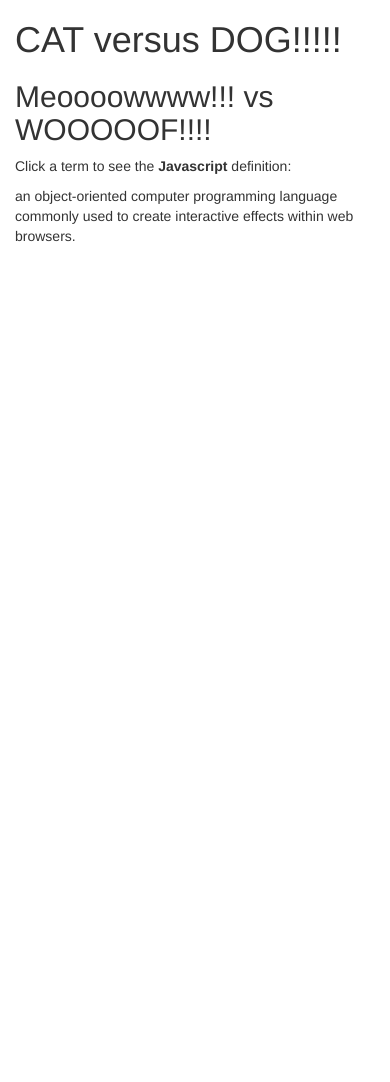
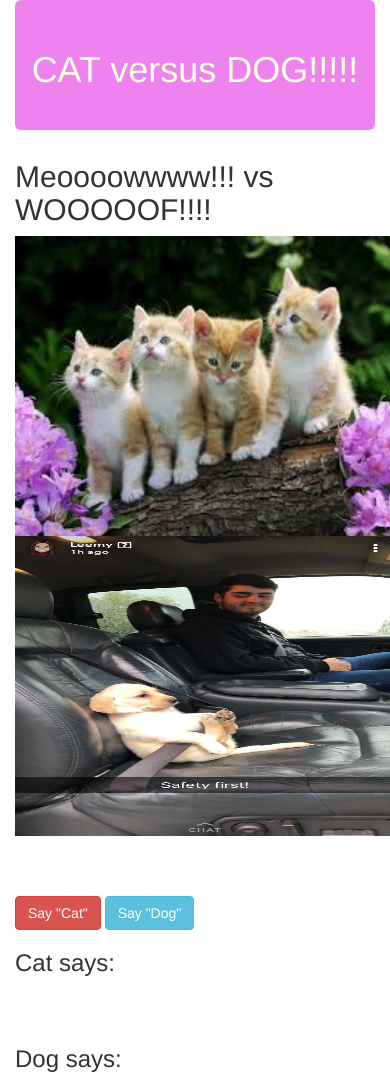
Before and after one commit to annieyshin/cat-vs-dog, a plain HTML site: page INDEX.html in a window 390 px wide. Before the commit the page ends 844 px from the top, so only its background shows below. Drawn offline with Linux system fonts and the light colour scheme.

Commit message:
add cat and dog buttons along with lists that prepend their animal noises phonetically

```diff
--- a/INDEX.html
+++ b/INDEX.html
@@ -9,17 +9,53 @@
   </head>
   <body>
     <div class="container">
-      <h1>CAT versus DOG!!!!!</h1>
+      <div class="jumbotron">
+        <h1>CAT versus DOG!!!!!</h1>
+      </div>
       <h2>Meoooowwww!!! vs WOOOOOF!!!!</h2>
+        <tr>
+          <td><img src="img/kitten.jpeg" height=300px width=380px></td>
+          <td><img src="img/puppy.jpg" height=300px width=380px></td>
+        </tr>
+        <br>
+        <br>
+        <br>
+        <br>
 
-      <div class="cat">
+
+      <button class="btn btn-danger" id="cat">Say "Cat"</button>
+      <button class="btn btn-info" id="dog">Say "Dog"</button>
+
+      <div>
+        <div class="row">
+          <div class="col-md-5">
+            <h3>Cat says:</h3>
+              <ul class="cat-list" id="cat-says">
+
+              </ul>
+          </div>
+        </div>
+      </div>
+      <br>
+      <br>
+      <div>
+        <div class="row">
+          <div class="col-md-5">
+            <h3>Dog says:</h3>
+              <ul class="dog-list" id="dog-says">
+
+              </ul>
+          </div>
+        </div>
+      </div>
+      <!-- <div class="cat">
         <p>Click a term to see the <strong>Javascript</strong> definition:</p>
 
         <div class="cat_1">
           <p>an object-oriented computer programming language commonly used to create interactive effects within web browsers.
           </p>
         </div>
-      </div>
+      </div> -->
 
 
   </div> <!-- <container div ending> -->
--- a/css/styles.css
+++ b/css/styles.css
@@ -0,0 +1,6 @@
+.jumbotron {
+color: lightyellow;
+background-color: violet;
+width: 100%;
+text-align: center;
+}
--- a/js/scripts.js
+++ b/js/scripts.js
@@ -0,0 +1,11 @@
+$(document).ready(function() {
+  $("button#cat").click(function() {
+    $("ul#cat-says").prepend("<li>Meow ~ ^.^ ~</li>");
+  });
+});
+
+  $(document).ready(function() {
+  $("button#dog").click(function() {
+    $("ul#dog-says").prepend("<li>Woof 0 - 0</li>");
+  });
+});
```
Also changed, not shown: img/kitten.jpeg (added), img/puppy.jpg (added).
